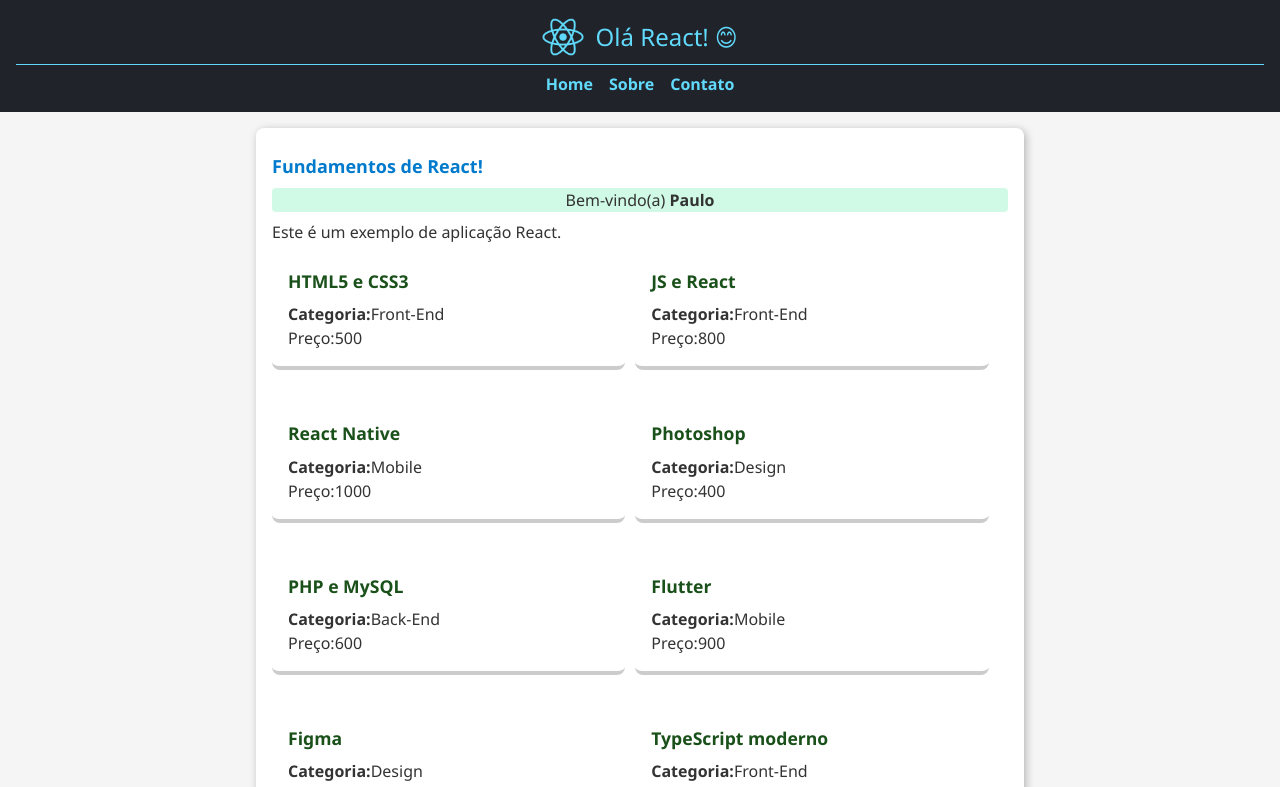
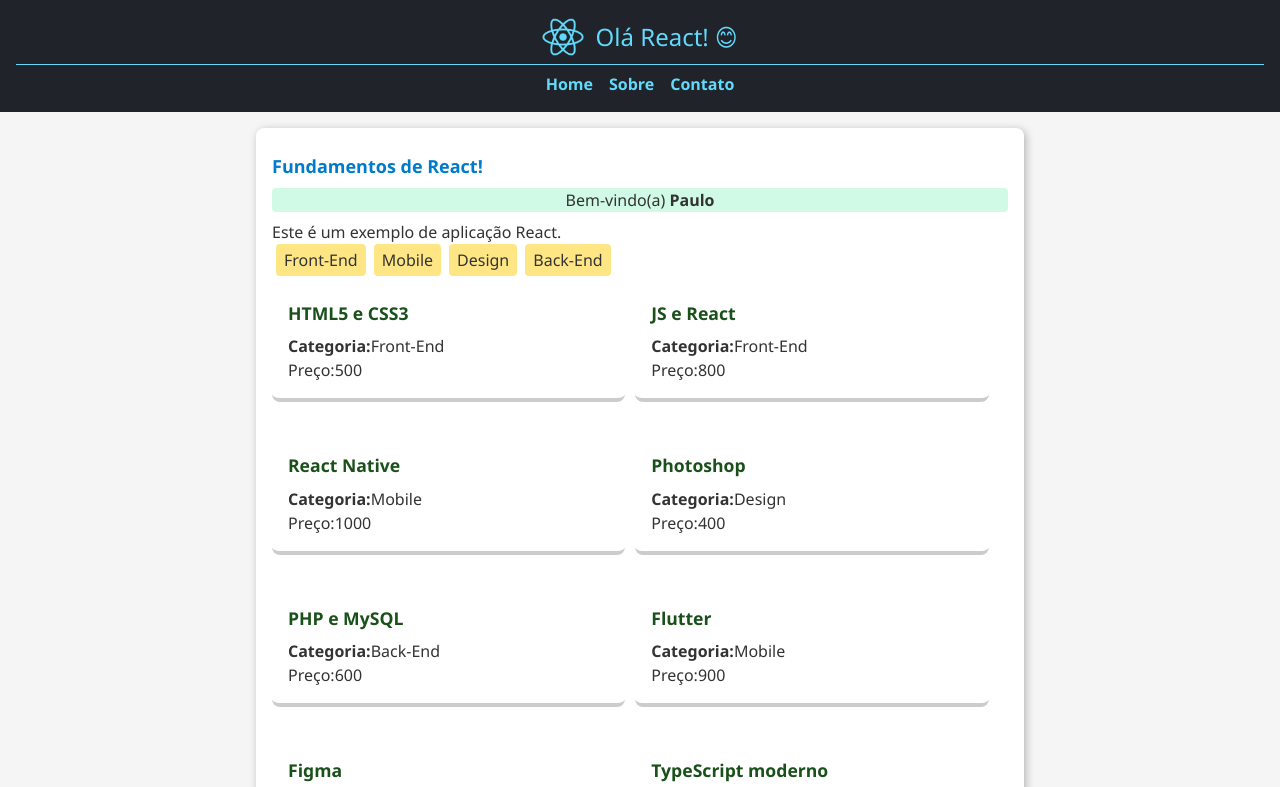
Before and after one commit to PauloHenrique00-tech/react-fundamentos, a React (Vite) app: page / in a window 1280 px wide. Shown: the top 787 px of the page. Built offline with nearby package versions, Linux system fonts and the light colour scheme.

Commit message:
Gera botões de categorias

```diff
--- a/src/components/Conteudo/Conteudo.tsx
+++ b/src/components/Conteudo/Conteudo.tsx
@@ -10,8 +10,6 @@ import ListaCursos from "../ListaCursos/ListaCursos";
 export default function Conteudo() {
   const categoriasUnicas = [...new Set(cursos.map((curso) => curso.categoria))];
 
-  console.log(categoriasUnicas);
-
   return (
     <main className={estilos.conteudo}>
       <section
@@ -22,6 +20,17 @@ export default function Conteudo() {
 
         <p>Este é um exemplo de aplicação React.</p>
 
+        {categoriasUnicas.map((categoria) => {
+          return (
+            <button
+              className="rounded py-1 px-2 mx-1 bg-amber-200
+            hover:bg-green-300"
+            >
+              {categoria}
+            </button>
+          );
+        })}
+
         <ListaCursos />
       </section>
 
```
